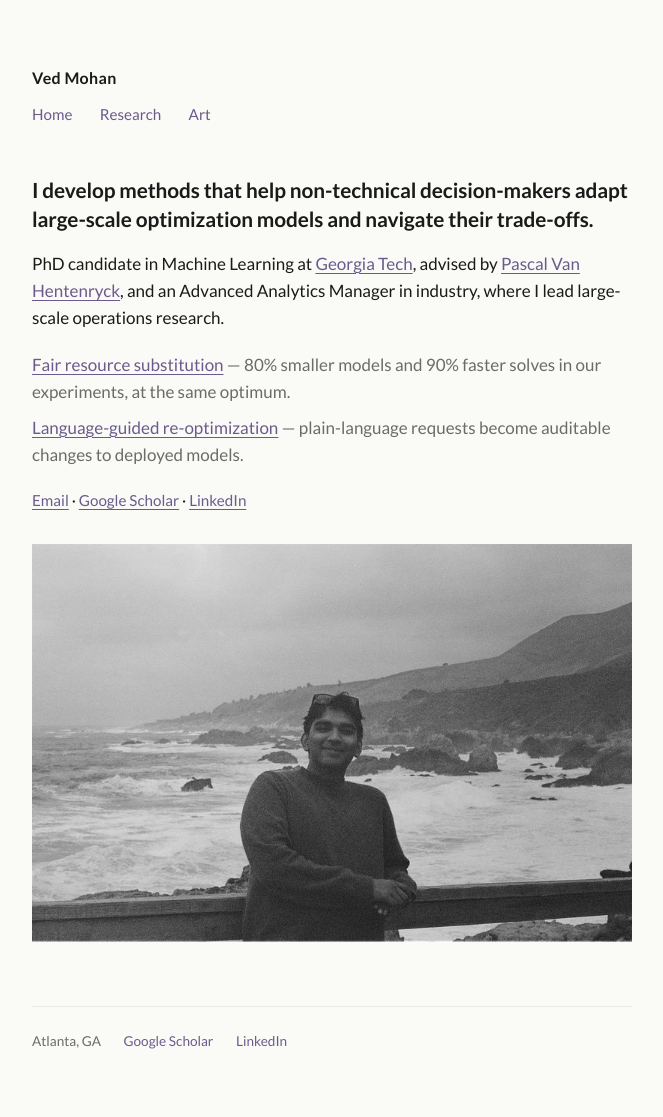
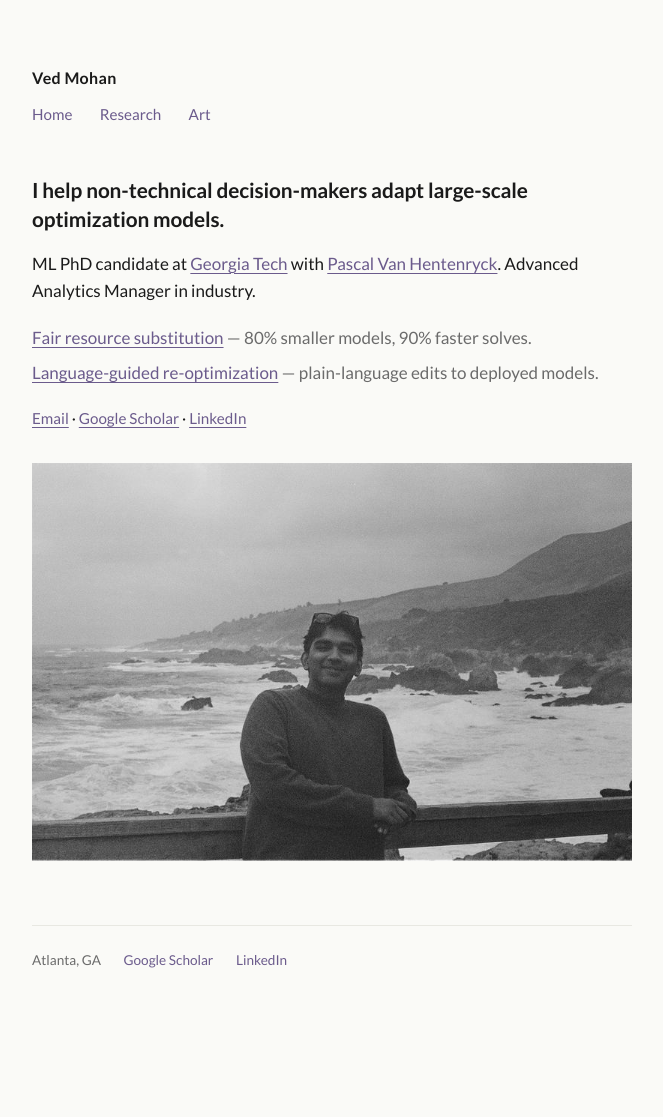
Before and after one commit to ved-mohan/ved-mohan.github.io, a Jekyll site: the page built from index.html, in a window 1280 px wide. Shown: the whole page, without its empty margins (308-971 px from the left). Built offline with Jekyll 4.4.1, drawn with Linux system fonts in a browser that asks for light colours; comment, search, counter and statistics services are not loaded; after the commit the page ends 1036 px from its top, so only the background shows below that.

Commit message:
Tighten copy across Home, Research, Art, 404; fix stray comma in art works list
Claude-Session: https://claude.ai/code/session_018aecaaXhasLv5qDKTppiu8

```diff
--- a/404.html
+++ b/404.html
@@ -6,7 +6,7 @@ permalink: /404.html
 ---
 
 <h1 class="page-h1">Page not found</h1>
-<p>Buzz is napping. This page may have moved &mdash; try <a href="/">Home</a>, <a href="/research/">Research</a>, or <a href="/art/">Art</a>.</p>
+<p>Buzz is napping. Try <a href="/">Home</a>, <a href="/research/">Research</a>, or <a href="/art/">Art</a>.</p>
 
 <figure class="notfound">
     <img src="/assets/404-buzz.png" width="288" height="196"
--- a/index.html
+++ b/index.html
@@ -1,23 +1,22 @@
 ---
 layout: default
 title: Ved Mohan — Machine Learning & Optimization
-description: Ved Mohan is a Machine Learning PhD candidate at Georgia Tech researching how non-technical decision-makers adapt and use large-scale optimization models.
+description: Ved Mohan, Machine Learning PhD candidate at Georgia Tech. Optimization models that non-experts can adapt.
 ---
 
 <script async src="//static.getclicky.com/101355157.js"></script>
 <noscript><p><img alt="Clicky" width="1" height="1" src="//in.getclicky.com/101355157ns.gif" /></p></noscript>
 
-<h1 class="statement">I develop methods that help non-technical decision-makers adapt large-scale optimization models and navigate their trade-offs.</h1>
+<h1 class="statement">I help non-technical decision-makers adapt large-scale optimization models.</h1>
 
 <p>
-PhD candidate in Machine Learning at <a href="https://www.gatech.edu/">Georgia Tech</a>,
-advised by <a href="https://www2.isye.gatech.edu/~pvanhentenryck/">Pascal Van Hentenryck</a>,
-and an Advanced Analytics Manager in industry, where I lead large-scale operations research.
+ML PhD candidate at <a href="https://www.gatech.edu/">Georgia Tech</a> with <a href="https://www2.isye.gatech.edu/~pvanhentenryck/">Pascal Van Hentenryck</a>.
+Advanced Analytics Manager in industry.
 </p>
 
 <ul class="selected">
-    <li><a href="/research/#fair-substitution">Fair resource substitution</a> <span class="muted">&mdash; 80% smaller models and 90% faster solves in our experiments, at the same optimum.</span></li>
-    <li><a href="/research/#reopt-llm">Language-guided re-optimization</a> <span class="muted">&mdash; plain-language requests become auditable changes to deployed models.</span></li>
+    <li><a href="/research/#fair-substitution">Fair resource substitution</a> <span class="muted">&mdash; 80% smaller models, 90% faster solves.</span></li>
+    <li><a href="/research/#reopt-llm">Language-guided re-optimization</a> <span class="muted">&mdash; plain-language edits to deployed models.</span></li>
 </ul>
 
 <p class="contact"><a href="#" class="email" data-u="nahomdev" data-d="ude.hcetag">Email</a><noscript> (vedmohan [at] gatech [dot] edu)</noscript> &middot; <a href="https://scholar.google.com/citations?user=pbd0mE8AAAAJ&amp;hl=en">Google Scholar</a> &middot; <a href="https://www.linkedin.com/in/vedmohan/">LinkedIn</a></p>
```
Also changed, not shown: art/index.html (+5 -5 lines), research/index.html (+7 -7 lines).
